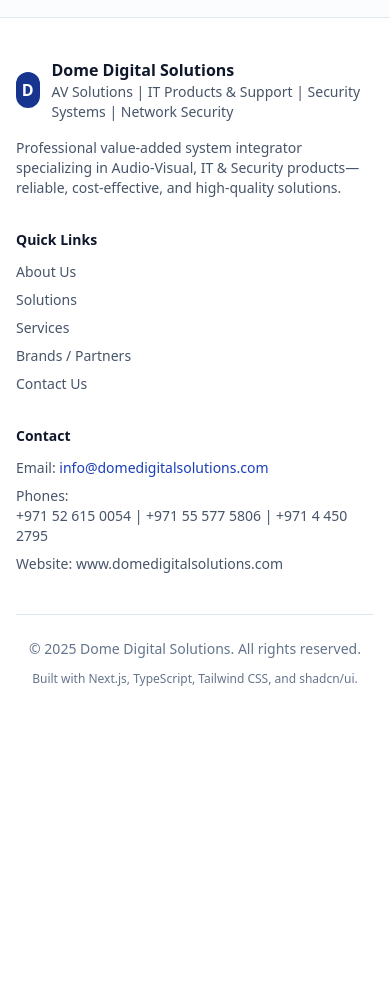
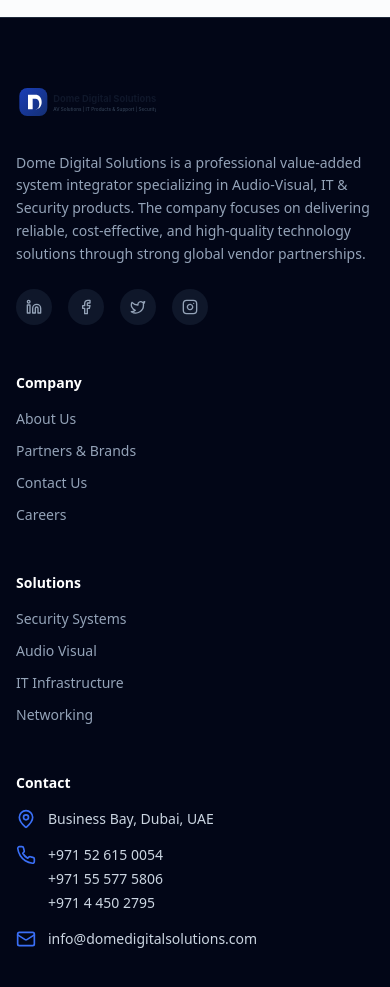
Before and after one commit to pvsameerpvs/dome-digital-solutions, a Next.js app: page / in a window 390 px wide. Shown: the part 7860-8847 px from the top of the page. Before the commit the page ends 8587 px from the top, so only its background shows below. Built offline with nearby package versions, Linux system fonts and the light colour scheme.

Commit message:
fix: footer ui fix

```diff
--- a/components/footer.tsx
+++ b/components/footer.tsx
@@ -1,60 +1,104 @@
 import Link from "next/link";
+import Image from "next/image";
 import { SiteContainer } from "@/components/site-container";
 import { COMPANY } from "@/lib/constants";
+import { Linkedin, Facebook, Twitter, Instagram, Mail, Phone, MapPin } from "lucide-react";
 
 export function Footer() {
   const year = new Date().getFullYear();
 
   return (
-    <footer className="border-t bg-white dark:bg-slate-950 dark:border-slate-800">
-      <SiteContainer className="py-10">
-        <div className="grid gap-8 md:grid-cols-3">
-          <div>
-            <div className="flex items-center gap-3">
-              <span className="inline-flex h-9 w-9 items-center justify-center rounded-xl bg-brand-800 text-white font-semibold">
-                D
-              </span>
-              <div>
-                <p className="font-semibold text-slate-900 dark:text-slate-50">{COMPANY.name}</p>
-                <p className="text-sm text-slate-600 dark:text-slate-300">{COMPANY.tagline}</p>
-              </div>
+    <footer className="border-t border-slate-800 bg-slate-950 text-slate-300">
+      <SiteContainer className="py-16">
+        <div className="grid gap-12 lg:grid-cols-4">
+
+          {/* Brand Column */}
+          <div className="lg:col-span-1">
+            <Link href="/" className="inline-block">
+               {/* Using logo.svg as confirmed in plan */}
+               <Image src="/logo.svg" alt={COMPANY.name} width={150} height={40} className="h-10 w-auto" />
+            </Link>
+            <p className="mt-6 text-sm leading-relaxed text-slate-400">
+              {COMPANY.about}
+            </p>
+            <div className="mt-6 flex gap-4">
+               {/* Placeholder Social Links */}
+               <SocialLink href="#" icon={Linkedin} label="LinkedIn" />
+               <SocialLink href="#" icon={Facebook} label="Facebook" />
+               <SocialLink href="#" icon={Twitter} label="Twitter" />
+               <SocialLink href="#" icon={Instagram} label="Instagram" />
             </div>
-            <p className="mt-4 text-sm text-slate-600 dark:text-slate-300">
-              Professional value-added system integrator specializing in Audio-Visual, IT & Security products—reliable, cost-effective, and high-quality solutions.
-            </p>
           </div>
 
-          <div className="md:justify-self-center">
-            <p className="text-sm font-semibold text-slate-900 dark:text-slate-50">Quick Links</p>
-            <ul className="mt-3 space-y-2 text-sm">
-              <li><Link className="text-slate-600 hover:text-slate-900 dark:text-slate-300 dark:hover:text-white" href="/about">About Us</Link></li>
-              <li><Link className="text-slate-600 hover:text-slate-900 dark:text-slate-300 dark:hover:text-white" href="/solutions">Solutions</Link></li>
-              <li><Link className="text-slate-600 hover:text-slate-900 dark:text-slate-300 dark:hover:text-white" href="/services">Services</Link></li>
-              <li><Link className="text-slate-600 hover:text-slate-900 dark:text-slate-300 dark:hover:text-white" href="/brands">Brands / Partners</Link></li>
-              <li><Link className="text-slate-600 hover:text-slate-900 dark:text-slate-300 dark:hover:text-white" href="/contact">Contact Us</Link></li>
+          {/* Quick Links */}
+          <div>
+            <h3 className="text-sm font-semibold text-white">Company</h3>
+            <ul className="mt-4 space-y-3 text-sm">
+              <li><FooterLink href="/about">About Us</FooterLink></li>
+              <li><FooterLink href="/brands">Partners & Brands</FooterLink></li>
+              <li><FooterLink href="/contact">Contact Us</FooterLink></li>
+              <li><FooterLink href="#">Careers</FooterLink></li>
             </ul>
           </div>
 
-          <div className="md:justify-self-end">
-            <p className="text-sm font-semibold text-slate-900 dark:text-slate-50">Contact</p>
-            <div className="mt-3 space-y-2 text-sm text-slate-600 dark:text-slate-300">
-              <p>
-                Email:{" "}
-                <a className="text-brand-700 hover:underline" href={`mailto:${COMPANY.email}`}>
-                  {COMPANY.email}
-                </a>
-              </p>
-              <p>Phones: <span className="block">{COMPANY.phones.join(" | ")}</span></p>
-              <p>Website: {COMPANY.website}</p>
-            </div>
+          {/* Solutions / Services */}
+          <div>
+            <h3 className="text-sm font-semibold text-white">Solutions</h3>
+            <ul className="mt-4 space-y-3 text-sm">
+              <li><FooterLink href="/solutions#security">Security Systems</FooterLink></li>
+              <li><FooterLink href="/solutions#av">Audio Visual</FooterLink></li>
+              <li><FooterLink href="/solutions#it">IT Infrastructure</FooterLink></li>
+              <li><FooterLink href="/solutions#networking">Networking</FooterLink></li>
+            </ul>
+          </div>
+
+          {/* Contact Info */}
+          <div>
+            <h3 className="text-sm font-semibold text-white">Contact</h3>
+            <ul className="mt-4 space-y-4 text-sm">
+              <li className="flex items-start gap-3">
+                 <MapPin className="h-5 w-5 shrink-0 text-brand-500" />
+                 <span>Business Bay, Dubai, UAE</span>
+              </li>
+              <li className="flex items-start gap-3">
+                 <Phone className="h-5 w-5 shrink-0 text-brand-500" />
+                 <div className="space-y-1">
+                    {COMPANY.phones.map(phone => (
+                       <a key={phone} href={`tel:${phone.replace(/\s/g, '')}`} className="block hover:text-brand-400 transition-colors">
+                          {phone}
+                       </a>
+                    ))}
+                 </div>
+              </li>
+              <li className="flex items-start gap-3">
+                 <Mail className="h-5 w-5 shrink-0 text-brand-500" />
+                 <a href={`mailto:${COMPANY.email}`} className="hover:text-brand-400 transition-colors">
+                    {COMPANY.email}
+                 </a>
+              </li>
+            </ul>
           </div>
         </div>
 
-        <div className="mt-10 flex flex-col items-center justify-between gap-3 border-t pt-6 text-sm text-slate-500 dark:border-slate-800 dark:text-slate-400 md:flex-row">
-          <p>© {year} {COMPANY.name}. All rights reserved.</p>
-          <p className="text-xs">Built with Next.js, TypeScript, Tailwind CSS, and shadcn/ui.</p>
-        </div>
+
       </SiteContainer>
     </footer>
   );
 }
+
+function SocialLink({ href, icon: Icon, label }: { href: string; icon: any; label: string }) {
+   return (
+      <a href={href} className="group flex h-9 w-9 items-center justify-center rounded-full bg-slate-900 transition-colors hover:bg-brand-600">
+         <Icon className="h-4 w-4 text-slate-400 transition-colors group-hover:text-white" />
+         <span className="sr-only">{label}</span>
+      </a>
+   )
+}
+
+function FooterLink({ href, children }: { href: string; children: React.ReactNode }) {
+   return (
+      <Link href={href} className="block text-slate-400 transition-colors hover:text-brand-400 hover:translate-x-0.5 transform duration-200">
+         {children}
+      </Link>
+   )
+}
```
Also changed, not shown: public/logo.png (added).
